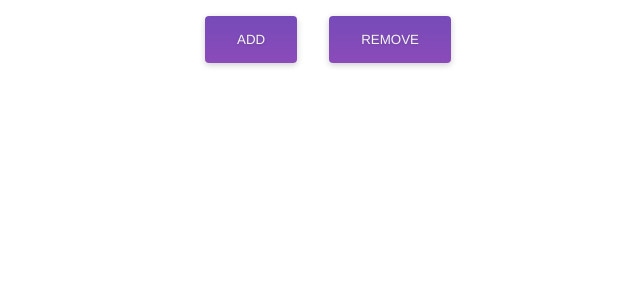
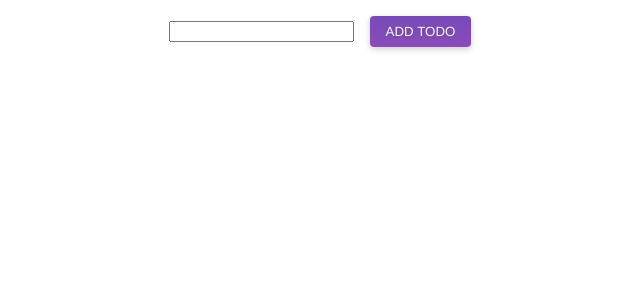
Before and after one commit to Aknotofknots/redux-todo, a React (Create React App) app: page / in a window 1280 px wide. Shown: the top 300 px of the page, without its empty margins (312-952 px from the left). Built offline with nearby package versions, Linux system fonts and the light colour scheme.

Commit message:
Added solution

```diff
--- a/src/actions.js
+++ b/src/actions.js
@@ -28,3 +28,18 @@ export function removeTodo(todo){
     payload: todo
   }
 }
+
+
+export function toggleCompleted(todo){
+  return {
+    type: "TOGGLE_COMPLETED",
+    payload: todo
+  }
+}
+
+export function editTodo(todo){
+  return {
+    type: "EDIT_TODO",
+    payload: todo
+  }
+}
--- a/src/components/App.js
+++ b/src/components/App.js
@@ -1,43 +1,61 @@
 import React, { Component } from 'react';
 import { connect } from 'react-redux'; //To connect to our store
-import { addTodo, removeTodo } from '../actions'; //Our actions to dispatch
+import { addTodo, removeTodo, toggleCompleted, editTodo } from '../actions'; //Our actions to dispatch
 import '../styles/App.css';
 
 class App extends Component {
 
-  add = () => {
-    /* addTodo calls the dispatch function from props with our values
-     * generate a not so unique ID so we can keep track of the todo and remove it */
-    this.props.addTodo({
-      content: "Hey",
-      id: Math.floor(Math.random() * 5) + 1
-    })
+  /* We still need a local state for the input field, we don't
+   * need to have this state in the redux state, this can still be local */
+  state ={
+    value: ""
   }
 
-  remove = () => {
-    /* Lets just do math random until we are lucky enough to get the right ID,
-    * this is quality work, they are good devs brent. */
-    this.props.removeTodo({
-      content: "Hey",
-      id: Math.floor(Math.random() * 5) + 1
+  add = () => {
+    //same as earlier, but grab the state from the input instead. Higher ID number
+    this.props.addTodo({
+      content: this.state.value,
+      id: Math.floor(Math.random() * 1000) + 1,
+      completed: false
     })
+    //To clear the input
+    this.setState({value: ''});
   }
+
+  remove = (todo) => {
+    this.props.removeTodo(todo);
+  }
+
+  edit = (todo) => {
+    //Lets just reuse the input field, alright? This ain't a UX case, we
+    //still good devs brent. Grab the whole todo, replace the content with
+    //the current value in the input field. Then dispatch
+    const editedTodo = Object.assign(todo, { content: this.state.value});
+    this.props.editTodo(editedTodo);
+  }
+
+  toggleCompleted = (todo) => {
+    this.props.toggleCompleted(todo);
+  }
+
+  onChange = e => this.setState({ [e.target.name]: e.target.value})
 
   render() {
     //Both state and our functions are stored in props, redux state is synced to props
-    console.log(this.props.todos)
+    const todoList = this.props.todos.map(todo =>
+      <div key={todo.id}>
+        <p>{ todo.content }</p>
+        <p>{ todo.completed ? "Completed" : "Not Completed" } </p>
+        <button className="button" onClick={() => this.remove(todo)} > Remove Todo </button>
+        <button className="button" onClick={() => this.toggleCompleted(todo)}> Toggle completed </button>
+        <button className="button" onClick={() => this.edit(todo)}> Edit Todo </button>
+      </div>
+      )
     return (
       <div className="App">
-        <button
-            className="button"
-            onClick={this.add}>
-            Add
-        </button>
-        <button
-            className="button"
-            onClick={this.remove}>
-            Remove
-        </button>
+        <input type="text" onChange={this.onChange} name="value" value={this.state.value} />
+        <button className="button" onClick={this.add}> Add Todo </button>
+        { todoList }
       </div>
     );
   }
@@ -54,7 +72,9 @@ class App extends Component {
 function mapDispatchToProps(dispatch){
   return{
     addTodo: todo => dispatch(addTodo(todo)),
-    removeTodo: todo => dispatch(removeTodo(todo))
+    removeTodo: todo => dispatch(removeTodo(todo)),
+    toggleCompleted: todo => dispatch(toggleCompleted(todo)),
+    editTodo: todo => dispatch(editTodo(todo))
   }
 }
 
--- a/src/reducer.js
+++ b/src/reducer.js
@@ -19,6 +19,26 @@ export default function todos(state = [], action){
       //id we want to remove. check if the passed todo in payload
       //matches the one in state. Filter always returns a new array.
       return state.filter(todo => todo.id !== action.payload.id)
+    case "TOGGLE_COMPLETED":
+       /* Return a new copy of the state with map */
+      return state.map(todo => {
+        /* If it's the selected todo, merge the current todo with the new value
+        * To toggle the true/false of 'completed' we can negate (!) the current value
+        * If the if statement doesn't return true, if the item is not the selected item
+        * just return the unmodified item
+        */
+        return todo.id === action.payload.id
+          ? Object.assign({}, action.payload, {completed: !action.payload.completed})
+          : todo
+      })
+    case "EDIT_TODO":
+      /* Same as with TOGGLE, find the id, if the id is right: merge or
+       * return a modified version of the previous object. Else, return old object */
+      return state.map(todo => {
+        return todo.id === action.payload.id
+            ? Object.assign({}, action.payload)
+            : todo
+      })
     default:
       return state;
   }
--- a/src/styles/App.css
+++ b/src/styles/App.css
@@ -20,7 +20,7 @@ button{
   background: linear-gradient(hsla(263, 44%, 51%,1),hsla(275, 44%, 51%,1));
   box-shadow: 0 2px 6px rgba(0,0,0,0.2);
   transition: all 300ms;
-  padding: 1rem 2rem;
+  padding: 0.5rem 1rem;
   border-radius: 4px;
   cursor: pointer;
   margin: 1rem;
```
